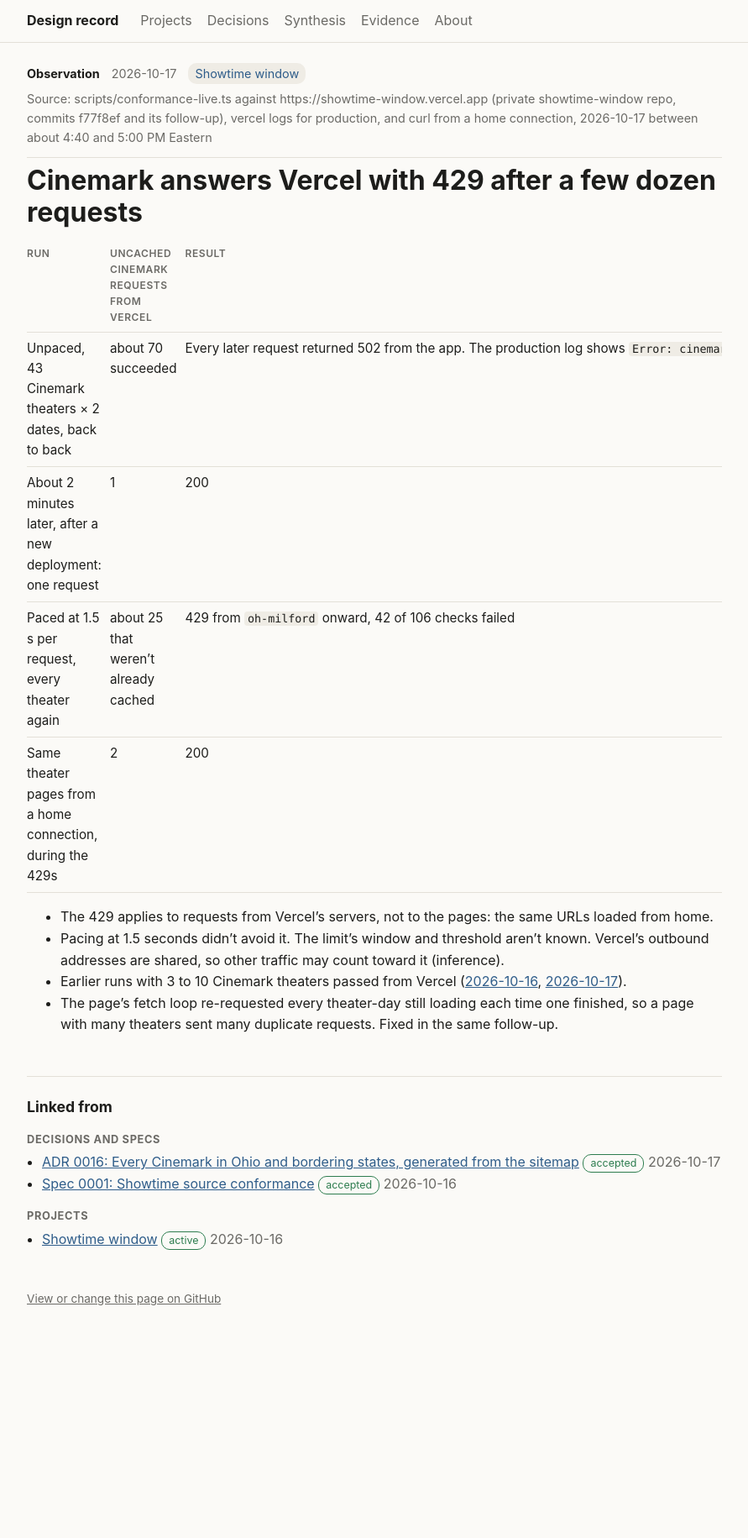
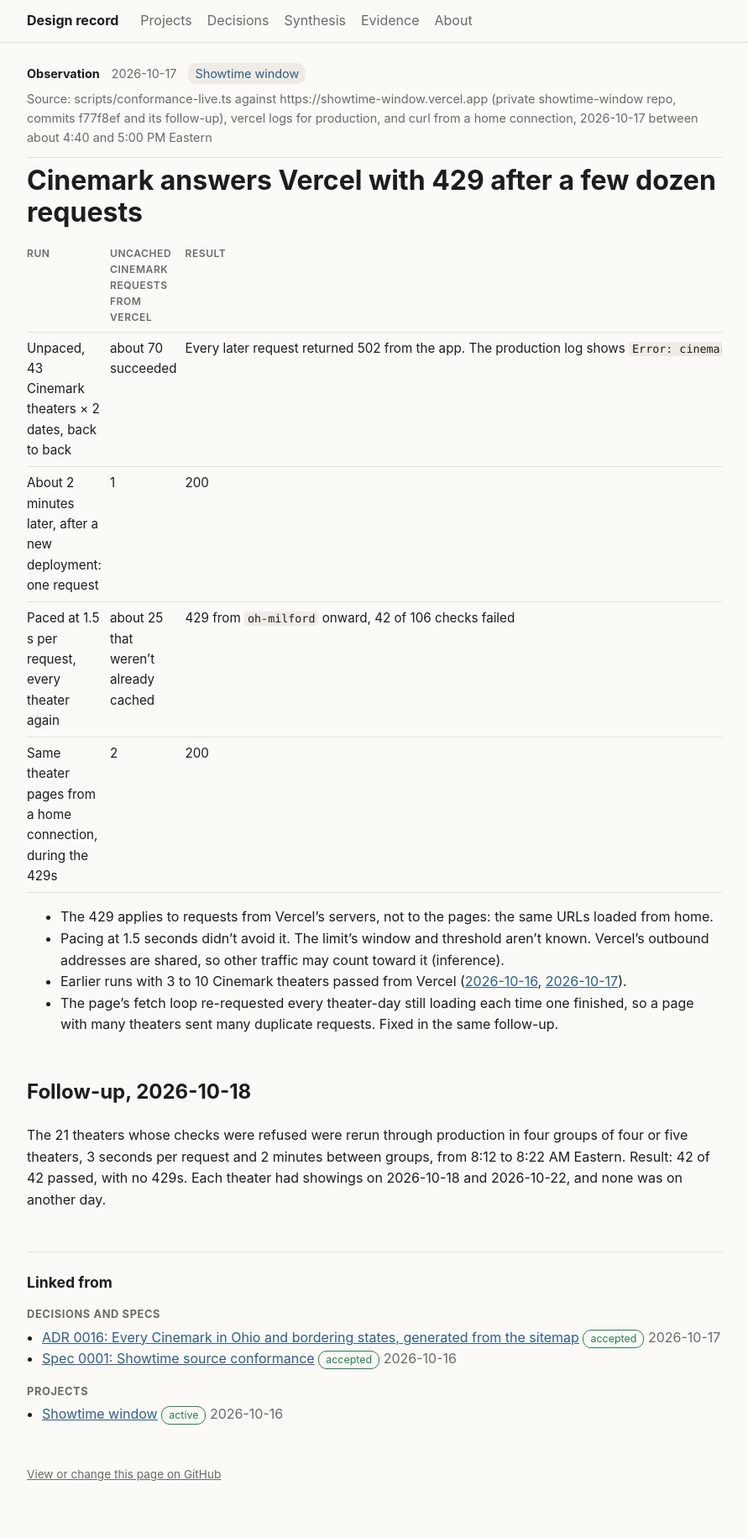
Before and after one commit to mknepprath/design-record, a Jekyll site: the page built from evidence/observations/2026-10-17-cinemark-rate-limits-vercel.md, in a window 1280 px wide. Shown: the whole page at 84% size, without its empty margins (194-1085 px from the left). Built offline with Jekyll 4.4.1, drawn with Linux system fonts in a browser that asks for light colours; before the commit the page ends 1622 px from its top, so only the background shows below that.

Commit message:
Cinemark subset rerun from Vercel: 42 of 42 pass

```diff
--- a/evidence/observations/2026-10-17-cinemark-rate-limits-vercel.md
+++ b/evidence/observations/2026-10-17-cinemark-rate-limits-vercel.md
@@ -19,3 +19,7 @@ projects: [showtime-window]
 - Pacing at 1.5 seconds didn't avoid it. The limit's window and threshold aren't known. Vercel's outbound addresses are shared, so other traffic may count toward it (inference).
 - Earlier runs with 3 to 10 Cinemark theaters passed from Vercel ([2026-10-16](2026-10-16-showtime-window-first-conformance-run.md), [2026-10-17](2026-10-17-showtime-window-cleveland-cinemas-and-travel-limit-test-run.md)).
 - The page's fetch loop re-requested every theater-day still loading each time one finished, so a page with many theaters sent many duplicate requests. Fixed in the same follow-up.
+
+## Follow-up, 2026-10-18
+
+The 21 theaters whose checks were refused were rerun through production in four groups of four or five theaters, 3 seconds per request and 2 minutes between groups, from 8:12 to 8:22 AM Eastern. Result: 42 of 42 passed, with no 429s. Each theater had showings on 2026-10-18 and 2026-10-22, and none was on another day.
```
